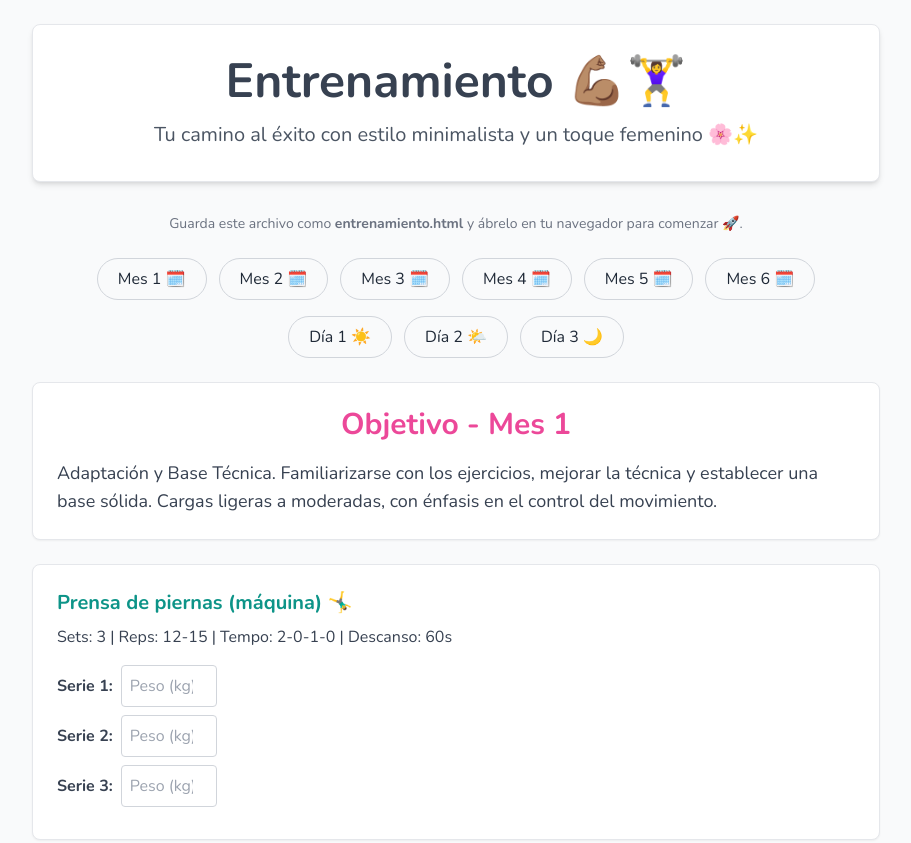
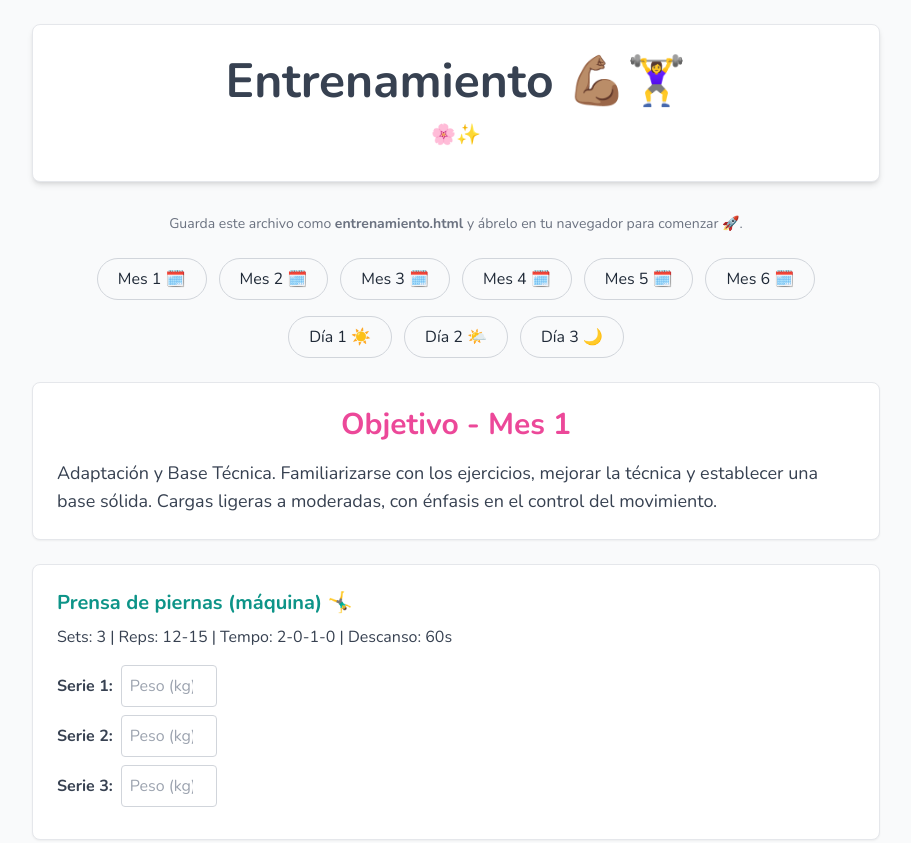
Before and after one commit to FiliBo90/RutinaMarta, a plain HTML site: page index.html in a window 1280 px wide. Shown: the top 843 px of the page, without its empty margins (184-1095 px from the left). Drawn offline with nearby package versions, Linux system fonts and the light colour scheme.

Commit message:
Update index.html

```diff
--- a/index.html
+++ b/index.html
@@ -18,7 +18,7 @@
     <!-- Encabezado -->
     <header class="bg-white border border-gray-200 p-8 rounded-lg shadow-md mb-8">
       <h1 class="text-5xl font-bold text-center text-gray-700">Entrenamiento 💪🏽🏋️‍♀️</h1>
-      <p class="text-center mt-4 text-xl text-gray-600">Tu camino al éxito con estilo minimalista y un toque femenino 🌸✨</p>
+      <p class="text-center mt-4 text-xl text-gray-600"> 🌸✨</p>
     </header>
 
     <!-- Instrucciones -->
```
